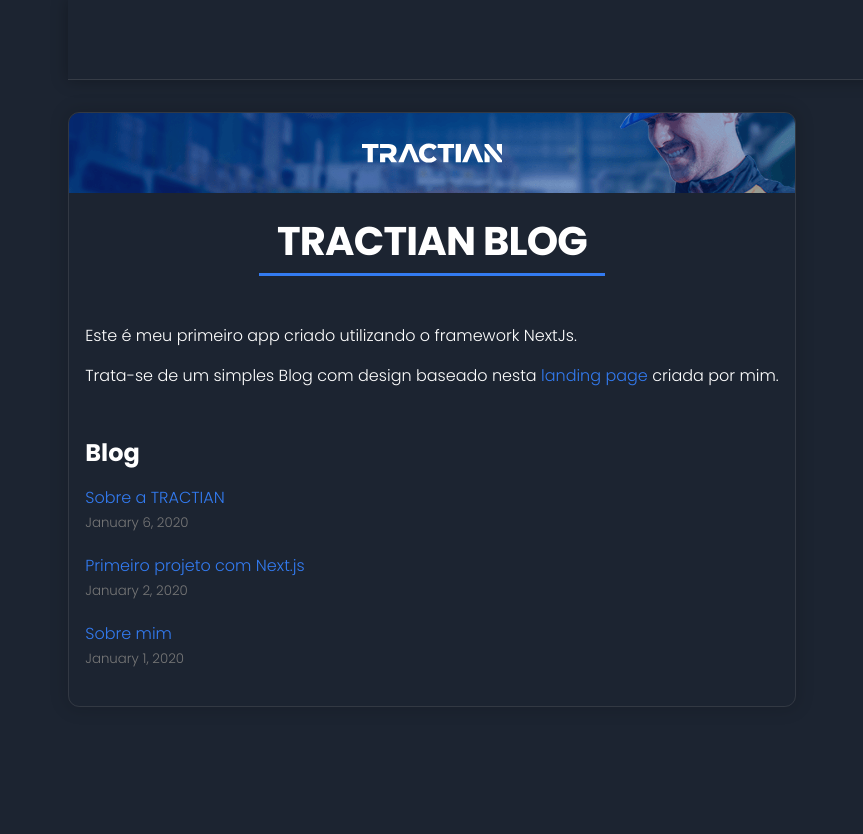
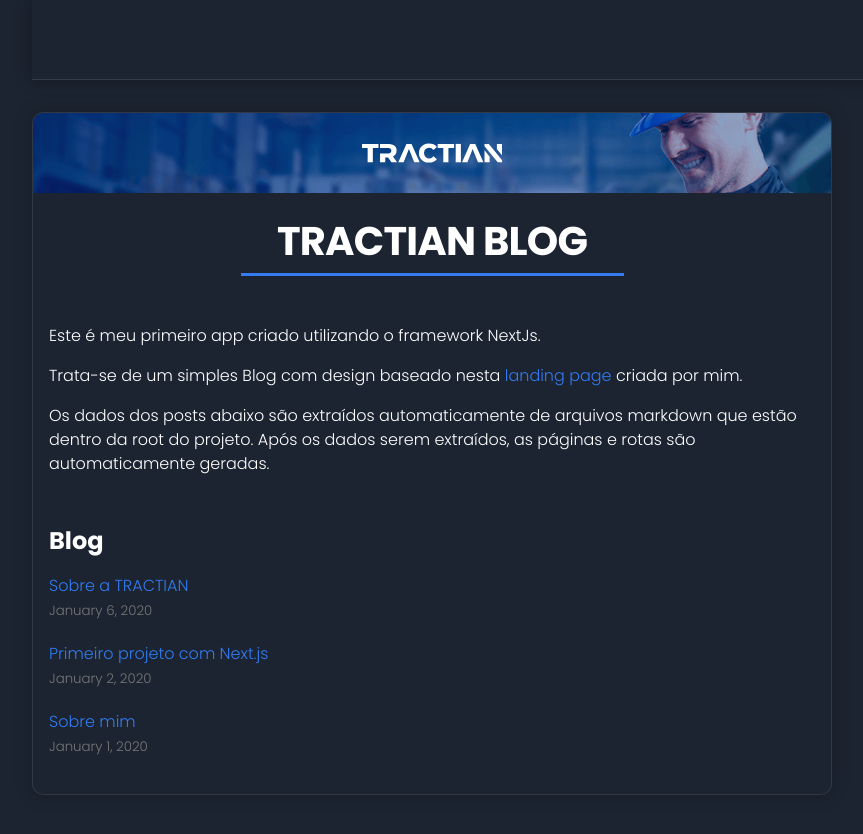
Before and after one commit to r-mayer/first-nextjs-app, a Next.js app: page / in a window 1280 px wide. Shown: the top 834 px of the page, without its empty margins (208-1071 px from the left). Before the commit the page ends 803 px from the top, so only its background shows below. Built offline with nearby package versions, Linux system fonts and the light colour scheme; some icons are missing.

Commit message:
add paragraph to introduction text

```diff
--- a/pages/index.js
+++ b/pages/index.js
@@ -23,6 +23,7 @@
       <section className={utilStyles.headingMd}>
         <p>Este é meu primeiro app criado utilizando o framework NextJs.</p>
         <p>Trata-se de um simples Blog com design baseado nesta <a href="https://r-mayer.github.io/tractian-react-landing-page/">landing page</a> criada por mim.</p>
+        <p>Os dados dos posts abaixo são extraídos automaticamente de arquivos markdown que estão dentro da root do projeto. Após os dados serem extraídos, as páginas e rotas são automaticamente geradas. </p>
       </section>
       <section className={`${utilStyles.headingMd} ${utilStyles.padding1px}`}>
         <h2 className={utilStyles.headingLg}>Blog</h2>
```
